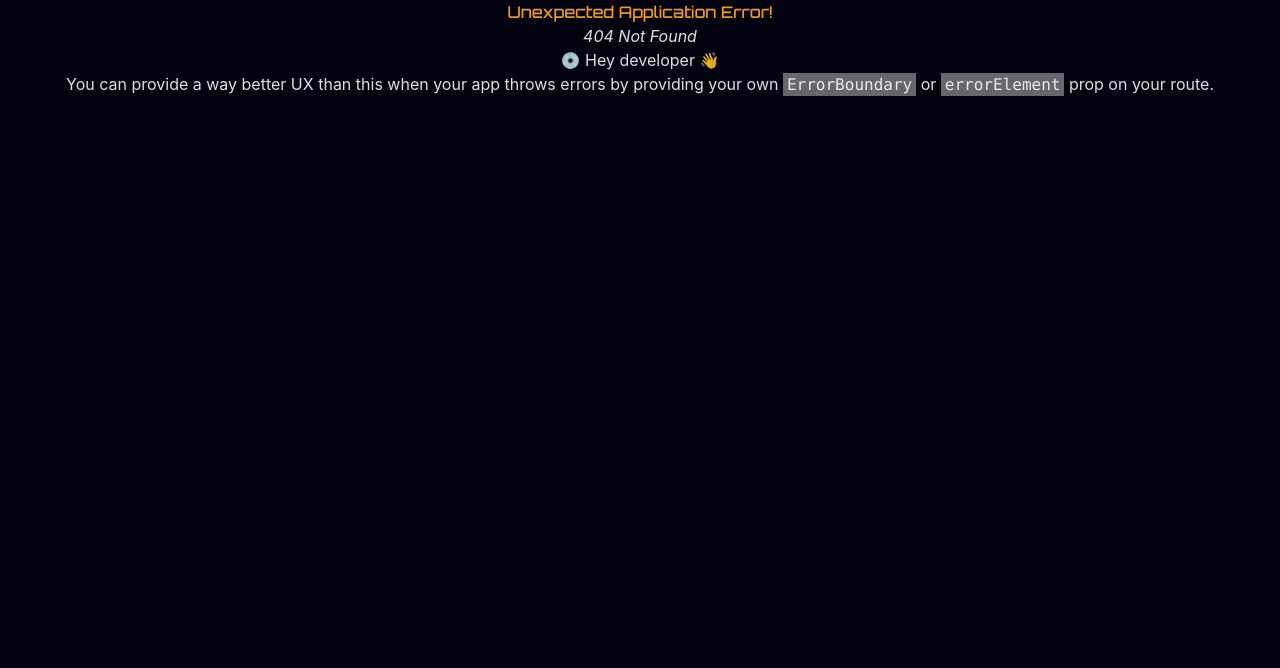
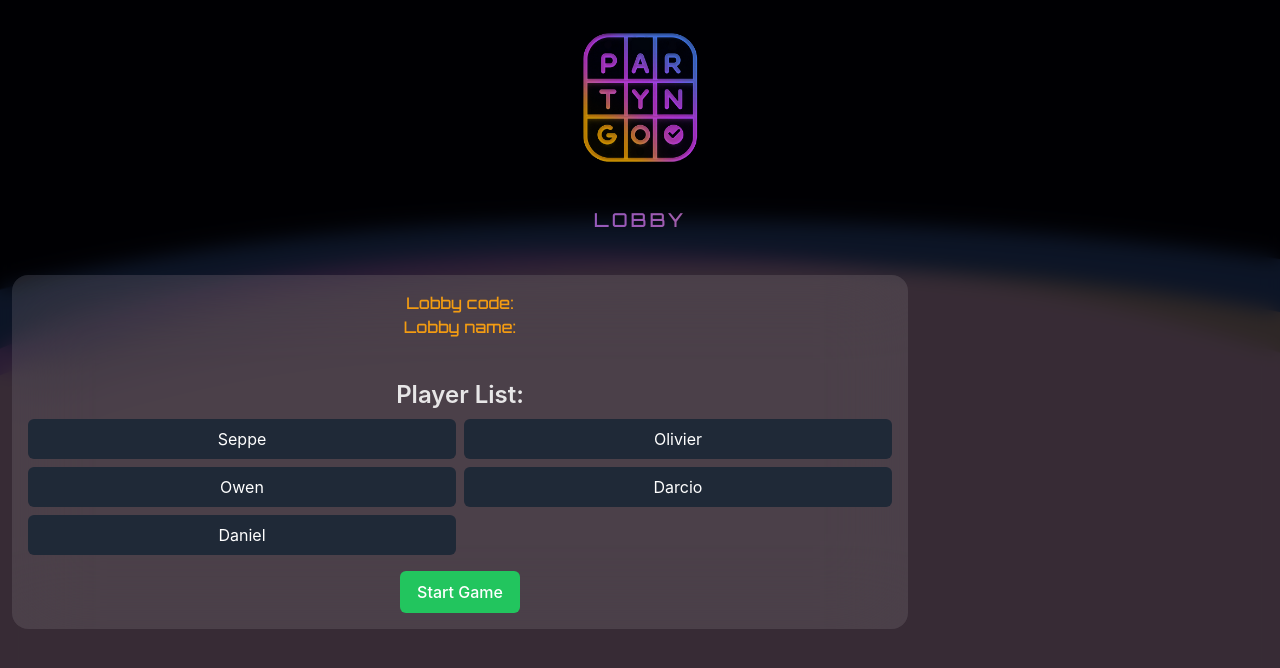
Before and after one commit to CreedsCode/PARtynGO, a React (Vite) app in the folder frontend/: page /Lobby in a window 1280 px wide. Before the commit this address had no page. Shown: the top 668 px of the page. Built offline with nearby package versions, Linux system fonts and the light colour scheme.

Commit message:
Added lobby that works with join,create,start game

```diff
--- a/frontend/src/pages/CreateGame.jsx
+++ b/frontend/src/pages/CreateGame.jsx
@@ -1,12 +1,19 @@
 import React, { useState } from "react";
+import { Link } from "react-router-dom"; // Import Link from react-router-dom
 
 import Header from "../components/Header";
 
 export default function CreateGame() {
   const [gameName, setGameName] = useState("big night out");
+  const [lobbyCode, setLobbyCode] = useState(""); // Add lobbyCode state
 
   const handleChange = (event) => {
     setGameName(event.target.value);
+  };
+
+  const generateLobbyCode = () => {
+    const code = Math.random().toString(36).substr(2, 6).toUpperCase();
+    setLobbyCode(code);
   };
 
   return (
@@ -27,8 +34,18 @@ export default function CreateGame() {
               onChange={handleChange}
               className="bg-white/30 font-bold rounded-xl p-2 w-full mr-3 px-3"
             />
-            <button className="text-white">create</button>
+            <button onClick={generateLobbyCode} className="text-white">
+              Create
+            </button>
           </div>
+
+          {lobbyCode && (
+            <div>
+              <p>Lobby Code: {lobbyCode}</p>
+              {/* Pass the lobbyCode as a query parameter to the Lobby component */}
+              <Link to={`/lobby?code=${lobbyCode}&name=${gameName}`}>Go to Lobby</Link>
+            </div>
+          )}
         </div>
       </div>
     </>
--- a/frontend/src/pages/Home.jsx
+++ b/frontend/src/pages/Home.jsx
@@ -18,6 +18,10 @@ function Home() {
 
       <a href="/createGame">
         <h2>start new game</h2>
+
+      </a>
+      <a href="/JoinGame">
+        <h2 style={{ marginTop: "50px" }}>Join existing game</h2>
       </a>
     </>
   );
--- a/frontend/src/pages/JoinGame.jsx
+++ b/frontend/src/pages/JoinGame.jsx
@@ -1,7 +1,48 @@
-import React from 'react'
+import React, { useState } from "react";
+import { Link } from "react-router-dom";
+
+import Header from "../components/Header";
 
 export default function JoinGame() {
+  const [gameCode, setGameCode] = useState(""); // Use gameCode state to store the entered game code
+
+  const handleChange = (event) => {
+    setGameCode(event.target.value);
+  };
+
+  const handleJoin = () => {
+    // You can add additional validation for the game code if needed
+    if (gameCode.trim() !== "") {
+      // Navigate to the Lobby component with the provided game code
+      window.location.href = `/lobby?code=${gameCode}`;
+    }
+  };
+
   return (
-    <div>JoinGame</div>
-  )
+    <>
+      <Header />
+      <div className="container mx-auto px-3">
+        <h1 className="mt-3">JOIN GAME</h1>
+
+        <div className="max-w-4xl w-full mt-10 rounded-2xl bg-white/10 backdrop-blur-2xl p-4">
+          <h2>Enter the game code to join!</h2>
+          <br />
+
+          <div className="flex flex-row">
+            <input
+              type="text"
+              placeholder="Game Code"
+              value={gameCode}
+              onChange={handleChange}
+              className="bg-white/30 font-bold rounded-xl p-2 w-full mr-3 px-3"
+            />
+            <button className="text-white" onClick={handleJoin}>
+              Join
+            </button>
+
+          </div>
+        </div>
+      </div>
+    </>
+  );
 }
--- /dev/null
+++ b/frontend/src/pages/Lobby.jsx
@@ -0,0 +1,44 @@
+import React from "react";
+import { useLocation } from "react-router-dom"; // Import useLocation from react-router-dom
+
+import Header from "../components/Header";
+
+export default function Lobby() {
+  const location = useLocation();
+  const queryParams = new URLSearchParams(location.search);
+  const lobbyCode = queryParams.get("code");
+  const lobbyName = queryParams.get("name");
+
+  const playerNames = ["Seppe", "Olivier", "Owen", "Darcio", "Daniel"];
+
+  return (
+    <>
+      <Header />
+      <div className="container mx-auto px-3">
+        <h1 className="mt-3">LOBBY</h1>
+        <div className="max-w-4xl w-full mt-10 rounded-2xl bg-white/10 backdrop-blur-2xl p-4">
+          <h2>Lobby code: {lobbyCode}</h2>
+          <h2>Lobby name: {lobbyName}</h2>
+          <br />
+          <div className="mt-4">
+            <h3 className="text-2xl font-semibold mb-2">Player List:</h3>
+            <ul className="grid grid-cols-2 gap-2">
+              {playerNames.map((player, index) => (
+                <li
+                  key={index}
+                  className="bg-gray-800 text-white p-2 rounded-md hover:bg-gray-700 transition duration-300 ease-in-out"
+                >
+                  {player}
+                </li>
+              ))}
+            </ul>
+            <a href="/game/:gameID">
+            <button className="mt-4 bg-green-500 text-white py-2 px-4 rounded-md hover:bg-green-600 transition duration-300 ease-in-out">
+    Start Game
+  </button></a>
+          </div>
+        </div>
+      </div>
+    </>
+  );
+}
```
Also changed, not shown: frontend/src/main.jsx (+10 -0 lines).
